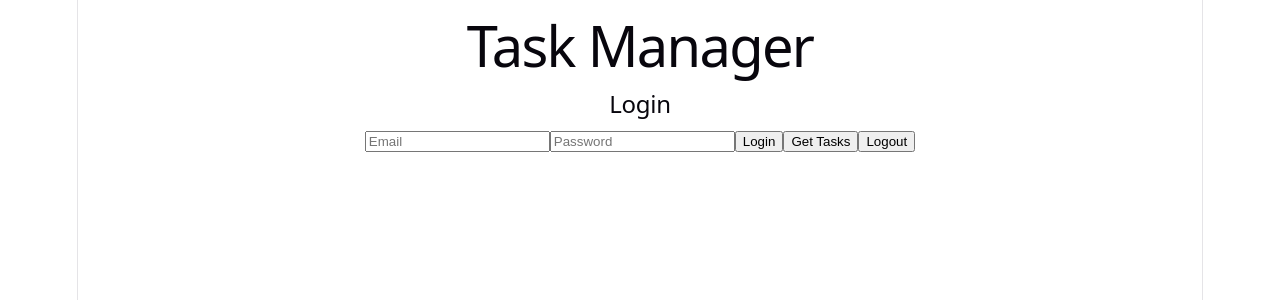
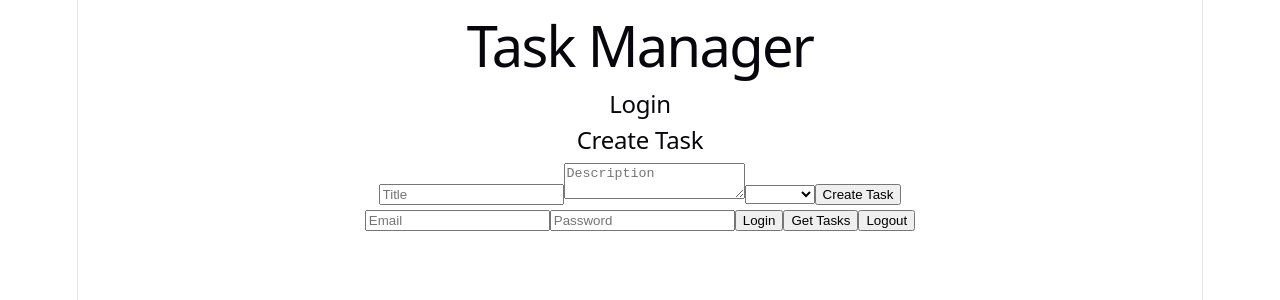
Before and after one commit to Zahra121377/task-manager-laravel, a Vue app in the folder task-manager-vue/: page / in a window 1280 px wide. Shown: the top 300 px of the page. Built offline with nearby package versions, Linux system fonts and the light colour scheme.

Commit message:
Add task creation in Vue

```diff
--- a/task-manager-vue/src/App.vue
+++ b/task-manager-vue/src/App.vue
@@ -5,7 +5,9 @@ import api from './services/api'
 const email = ref('')
 const password = ref('')
 const tasks = ref([])
-
+const title = ref('')
+const description = ref('')
+const priority = ref('')
 onMounted(async () => {
   if (localStorage.getItem('token')) {
     await getTasks()
@@ -36,6 +38,18 @@ const getTasks = async () => {
 
   tasks.value = response.data.data
 }
+const createTask = async () => {
+  const response = await api.post('/tasks', {
+    title: title.value,
+    description: description.value,
+    priority: priority.value,
+  })
+  tasks.value.unshift(response.data)
+
+  title.value = ''
+  description.value = ''
+  priority.value = 'medium'
+}
 </script>
 
 <template>
@@ -43,7 +57,30 @@ const getTasks = async () => {
     <h1>Task Manager</h1>
 
     <h2>Login</h2>
+    <h2>Create Task</h2>
 
+    <form @submit.prevent="createTask">
+      <input
+        v-model="title"
+        type="text"
+        placeholder="Title"
+      />
+
+      <textarea
+        v-model="description"
+        placeholder="Description"
+      ></textarea>
+
+      <select v-model="priority">
+        <option value="low">Low</option>
+        <option value="medium">Medium</option>
+        <option value="high">High</option>
+      </select>
+
+      <button type="submit">
+        Create Task
+      </button>
+    </form>
     <form @submit.prevent="handleLogin">
       <input
         v-model="email"
@@ -66,7 +103,6 @@ const getTasks = async () => {
       <button type="button" @click="handleLogout">
         Logout
       </button>
-
     </form>
     <div v-for="task in tasks" :key="task.id">
         <h3>{{ task.title }}</h3>
```
